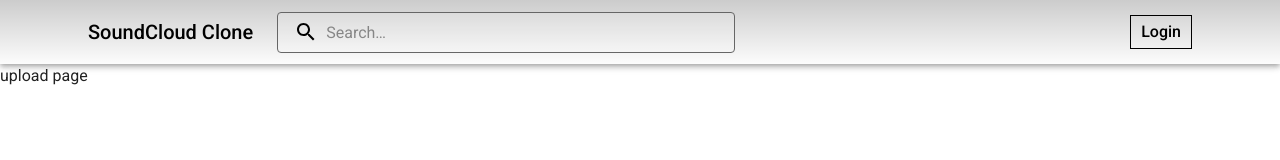
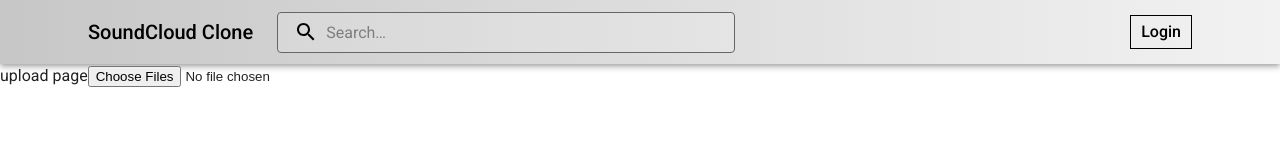
Before and after one commit to PhanAnhHao/FE-Nextjs-Soundclound, a Next.js app in the folder nextjs-mui-ts-client/: page /track/upload in a window 1280 px wide. Shown: the top 160 px of the page. Built offline with nearby package versions, Linux system fonts and the light colour scheme; no server answers.

Commit message:
Module Tracks: Input Type File

```diff
--- a/nextjs-mui-ts-client/src/app/(user)/track/upload/page.tsx
+++ b/nextjs-mui-ts-client/src/app/(user)/track/upload/page.tsx
@@ -1,8 +1,9 @@
-
+'use client';
 const UploadPage = () => {
     return (
         <div>
             upload page
+            <input type="file" multiple accept="image/png" />
         </div>
     );
 };
--- a/nextjs-mui-ts-client/src/components/header/app.header.tsx
+++ b/nextjs-mui-ts-client/src/components/header/app.header.tsx
@@ -143,7 +143,7 @@
                     </MenuItem>,
 
                     <MenuItem key="upload">
-                        <Link href="/upload" style={{ color: 'unset', textDecoration: 'unset' }}>
+                        <Link href="/track/upload" style={{ color: 'unset', textDecoration: 'unset' }}>
                             Upload
                         </Link>
                     </MenuItem>,
@@ -181,9 +181,9 @@
                     // backgroundColor: '#9ccfff',
                     background: `
                             linear-gradient(
-                                to bottom,
-                                rgba(0,0,0,0.2),
-                                rgba(0,0,0,0.01)
+                                to right,
+                                rgba(31, 31, 31, 0.25),
+                                rgba(0, 0, 0, 0.05)
                             )
                             `,
                 }}
@@ -248,7 +248,7 @@
                                             fontWeight: 500,
                                             textDecoration: 'unset'
                                         }}>Likes</Link>
-                                        <Link href="/upload" style={{
+                                        <Link href="/track/upload" style={{
                                             color: 'black',
                                             fontWeight: 500,
                                             textDecoration: 'unset'
```
